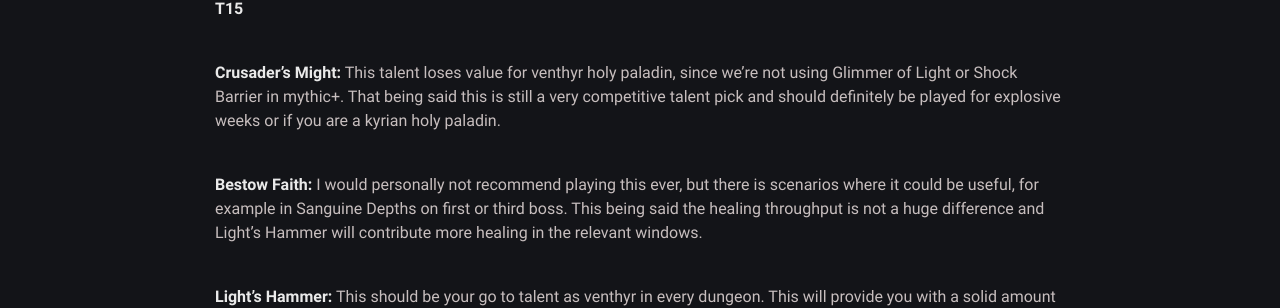
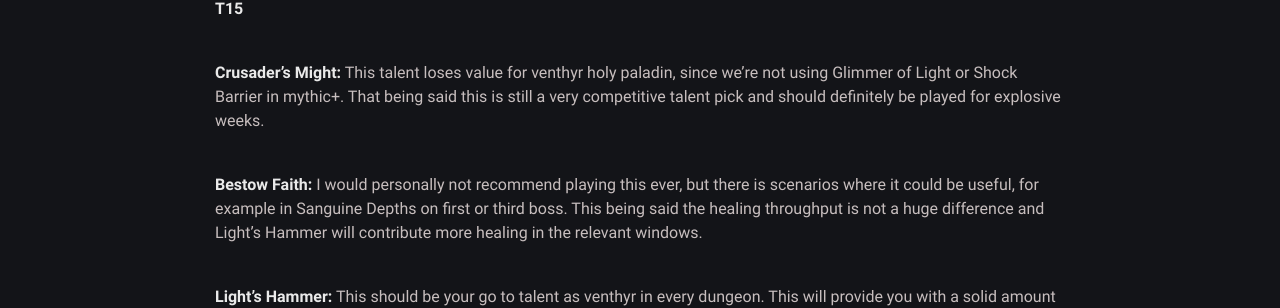
Before and after one commit to BetterThanWowhead/BetterThanWowhead.github.io, a Jekyll site: the page built from pages/M+/talents.md, in a window 1280 px wide. Shown: the part 221-529 px from the top of the page. Built offline with Jekyll 4.4.1, drawn with Linux system fonts in a browser that asks for light colours; a script that is not in the unit is left out.

Commit message:
Update talents.md

```diff
--- a/pages/M+/talents.md
+++ b/pages/M+/talents.md
@@ -19,7 +19,7 @@ layout: page
 </div>
 
 **Crusader's Might:**
-This talent loses value for venthyr holy paladin, since we're not using Glimmer of Light or Shock Barrier in mythic+. That being said this is still a very competitive talent pick and should definitely be played for explosive weeks or if you are a kyrian holy paladin.
+This talent loses value for venthyr holy paladin, since we're not using Glimmer of Light or Shock Barrier in mythic+. That being said this is still a very competitive talent pick and should definitely be played for explosive weeks.
 
 **Bestow Faith:**
 I would personally not recommend playing this ever, but there is scenarios where it could be useful, for example in Sanguine Depths on first or third boss. This being said the healing throughput is not a huge difference and Light's Hammer will contribute more healing in the relevant windows.
```
